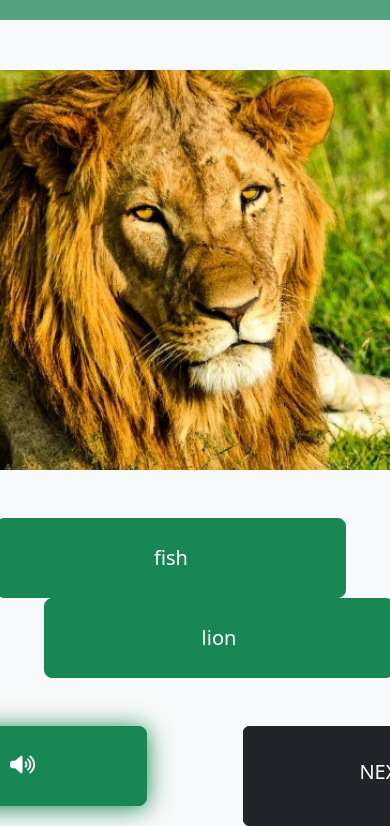
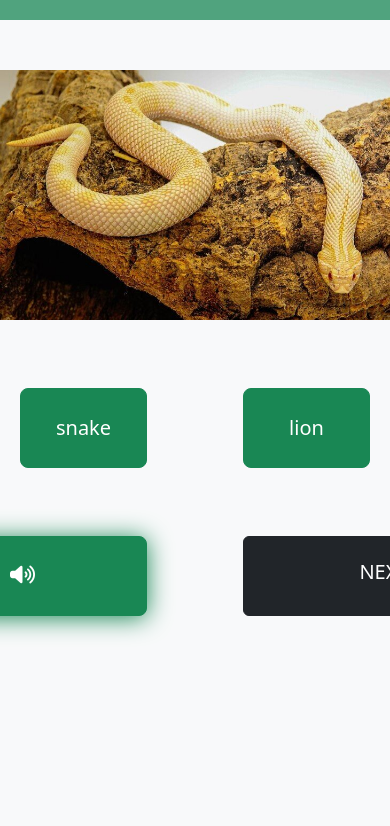
Before and after one commit to WilhelminaTetteh/sroh, a plain HTML site: page game.html in a window 390 px wide. Shown: the part 100-926 px from the top of the page. After the commit the page ends 844 px from the top, so only its background shows below. Drawn offline with nearby package versions, Linux system fonts and the light colour scheme.

Commit message:
more animals

```diff
--- a/game.html
+++ b/game.html
@@ -23,10 +23,10 @@
       <h2 class="pe-5"> Identifying Animals ></h2>
     </div>
   </nav>
-  <div class=" main display">
+  <div class=" main display ">
 
     <img class="imagedisplay  mb-4" src="./resources/dog.jpg" alt="">
-    <div class="buttons my-4 ">
+    <div class="  text-center my-4 w-100 answers">
       <button type="button " class="btn btn-lg btn-success me-5 text-center answer answer1 p-4"> Option 1</button>
       <button type="button " class="btn btn-lg btn-success ms-5 text-center answer answer2 p-4 ">Option 2 </button>
     </div>
--- a/script.js
+++ b/script.js
@@ -24,6 +24,24 @@ const animalArray = [
 		soundPath: 'resources/lion_sound.mp3',
 		answerOne: 'fish',
 		answerTwo: 'lion',
+	},
+	{
+		picturePath: 'resources/frog.jpg',
+		soundPath: 'resources/frogg sound effect.mp3',
+		answerOne: 'frog',
+		answerTwo: 'lizard',
+	},
+	{
+		picturePath: 'resources/snake.jpg',
+		soundPath: 'resources/snake-sound.mp3',
+		answerOne: 'snake',
+		answerTwo: 'lion',
+	},
+	{
+		picturePath: 'resources/horse.jpg',
+		soundPath: 'resources/horses_sound.mp3',
+		answerOne: 'goose',
+		answerTwo: 'horse',
 	},
 ];
 
--- a/style.css
+++ b/style.css
@@ -194,6 +194,7 @@ body {
 }
 
 /* END OF BUTTON ANIMATION */
+
 .display {
 	display: flex;
 	flex-direction: column;
@@ -231,7 +232,7 @@ body {
 .next-button {
 	display: flex;
 	width: 100px;
-	height: 100px;
+	height: 80px;
 	align-items: center;
 	justify-content: center;
 	width: 350px;
@@ -249,3 +250,40 @@ body {
 	display: flex;
 	justify-content: space-evenly;
 }
+
+@media screen and (max-width: 958px) {
+	.imagedisplay {
+		width: 100%;
+		height: 400px;
+	}
+	.answer {
+		width: 40%;
+		margin: 0;
+	}
+	.answers,
+	.action-buttons {
+		display: flex;
+		justify-content: space-around !important;
+	}
+	.answer1 {
+		margin: 20px !important;
+		width: 40%;
+		margin: 0;
+	}
+	.answer2 {
+		margin: 20px !important;
+		width: 40%;
+		margin: 0;
+	}
+	.answer:hover {
+		scale: 1;
+		background-color: black !important;
+		color: #fff !important;
+	}
+}
+@media screen and (max-width: 475px) {
+	.imagedisplay {
+		width: 100%;
+		height: 250px;
+	}
+}
```
Also changed, not shown: index.html (+4 -4 lines), resources/duck (1).jpg (added), resources/frog.jpg (added), resources/horse.jpg (added), resources/pig.jpg (added), resources/snake.jpg (added), 5 other files.
